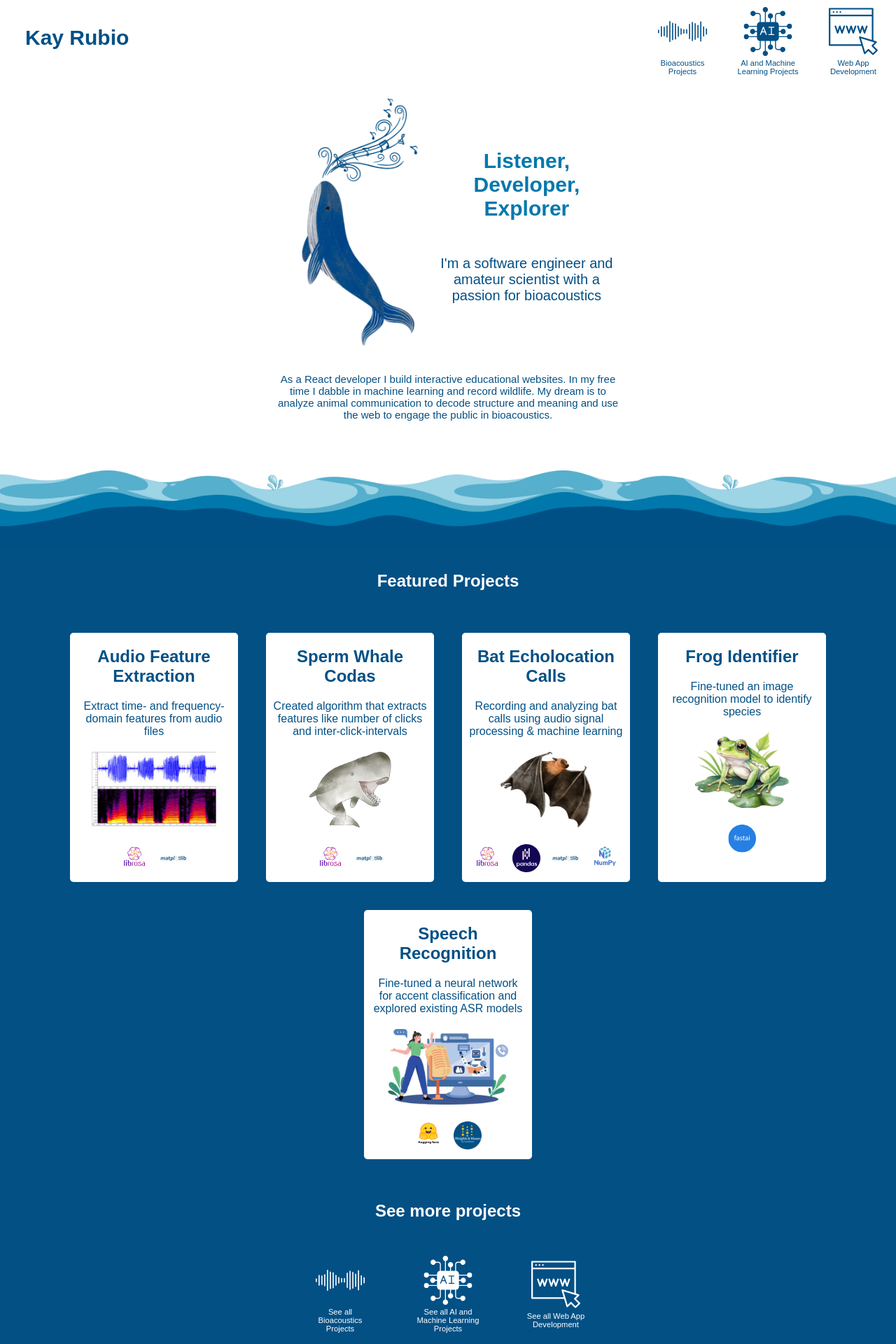
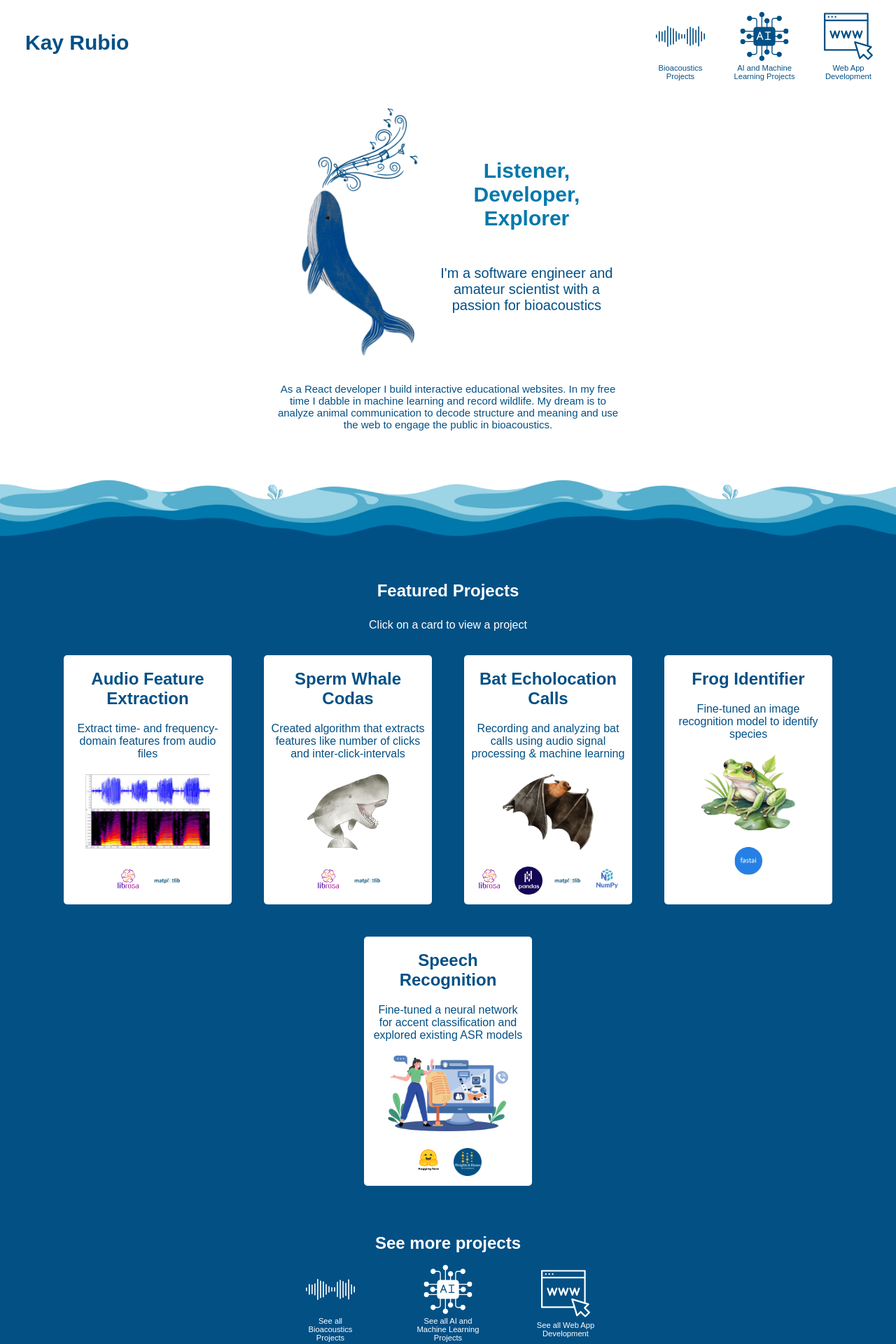
Before and after one commit to KaySRubio/digital-portfolio, a React (Vite) app in the folder ui/: page /#/ in a window 1280 px wide. Shown: the top 1920 px of the page at 70% size. Built offline with nearby package versions, Linux system fonts and the light colour scheme.

Commit message:
Improved interactivity of buttons

```diff
--- a/ui/src/components/home/FeaturedProjects.tsx
+++ b/ui/src/components/home/FeaturedProjects.tsx
@@ -12,6 +12,7 @@ const FeaturedProjects = () => {
     <div>
       <div className="featured-projects-section">
         <h2>Featured Projects</h2>
+        <p className='center'>Click on a card to view a project</p>
         <div className='project-card-container'>
           {featured_projects.map(project => ( <ProjectCard key={project.path} project={project} theme='light' />))}
         </div>
--- a/ui/src/components/home/TopicPage.tsx
+++ b/ui/src/components/home/TopicPage.tsx
@@ -16,6 +16,7 @@ const TopicPage = ({topic}: ProjectListPageProps) => {
   return (
     <div>
       <h1 className='topic-page-title'>{topic.title}</h1>
+      <p className='topic-page-directions'>Click on a project below to view</p>
       <div className='project-card-container'>
       {visibleProjectsOnTopic.map(project => ( <ProjectCard key={project.path} project={project} theme='dark' />))}
       </div>
--- a/ui/src/index.css
+++ b/ui/src/index.css
@@ -192,7 +192,7 @@ h1, h2, h3 {
 .large-menu-project-button-group {
   display: flex;
   margin: 0;
-  gap: 2rem; /* spacing between the project buttons */
+  gap: 16px;
   text-align: center;
   font-size: 0.7em;
 }
@@ -203,6 +203,13 @@ h1, h2, h3 {
   align-items: center;
   text-decoration: none;
   width: 90px;
+  padding: 5px;
+  margin: 2px;
+}
+
+.large-menu-button:hover {
+  border: 2px solid var(--dark-blue);
+  margin: 0;
 }
 
 .large-menu-icon {
@@ -345,22 +352,23 @@ h1, h2, h3 {
   padding: 20px;
 }
 
-.featured-projects-section h2 {
-  margin-bottom: 40px;
-}
-
 .topic-page-title {
-  margin: 40px 0;
+  margin: 40px 0 10px 0;
   color: var(--dark-blue);
 }
 
+.topic-page-directions {
+  text-align: center;
+  color: var(--dark-blue);
+}
+
 
 .project-card-container {
   display: flex;
   flex-wrap: wrap;
   justify-content: center;
-  gap: 40px;
-  padding: 10px; /* optional, for spacing around the group */
+  gap: 30px;
+  padding: 10px;
 }
 
 .project-card {
@@ -368,9 +376,15 @@ h1, h2, h3 {
   width: 220px;
   border-radius: 5px;
   padding: 10px;
+  margin: 8px;
   text-decoration: none;
   flex: 0 0 auto;
   text-align: center;
+}
+
+.project-card:hover {
+  padding: 14px;
+  margin: 4px;
 }
 
 .project-card h3 {
```
